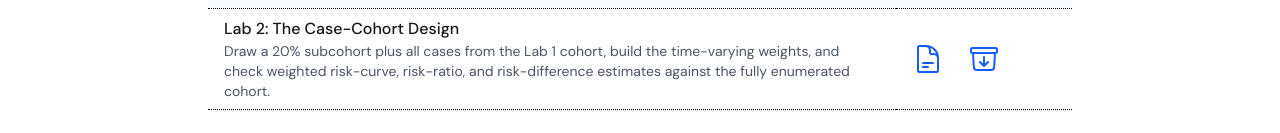
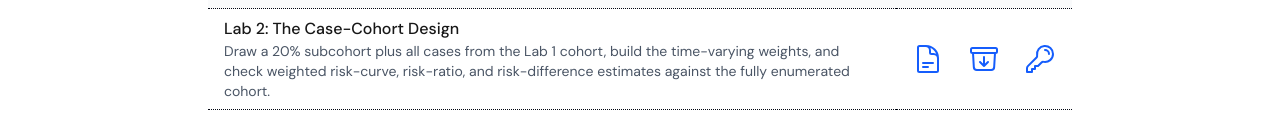
Before and after one commit to ainaimi/epid750-site, a Next.js app: page /labs in a window 1280 px wide. Shown: the part 569-702 px from the top of the page. Built offline with nearby package versions, Linux system fonts and the light colour scheme.

Commit message:
Course content update: 2026-09-19 13:41

```diff
--- a/src/app/labs/page.tsx
+++ b/src/app/labs/page.tsx
@@ -32,6 +32,7 @@ export default function LabsPage() {
         "Draw a 20% subcohort plus all cases from the Lab 1 cohort, build the time-varying weights, and check weighted risk-curve, risk-ratio, and risk-difference estimates against the fully enumerated cohort.",
       handout: asset("/labs/lab2.html"),
       starter: asset("/labs/lab2_starter.zip"),
+      solutions: asset("/labs/lab2_solutions.zip"),
     },
   ];
 
```
Also changed, not shown: 1 other file (tests, documents, lock files or other folders).
